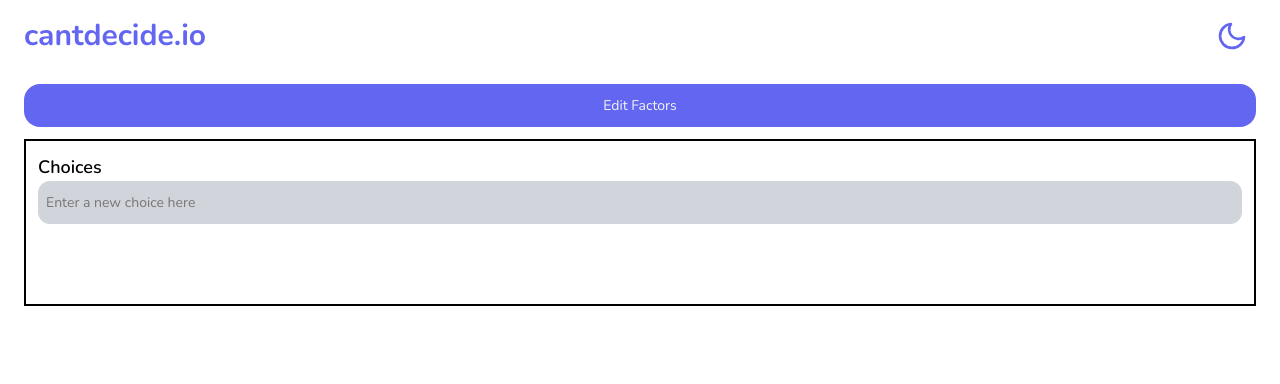
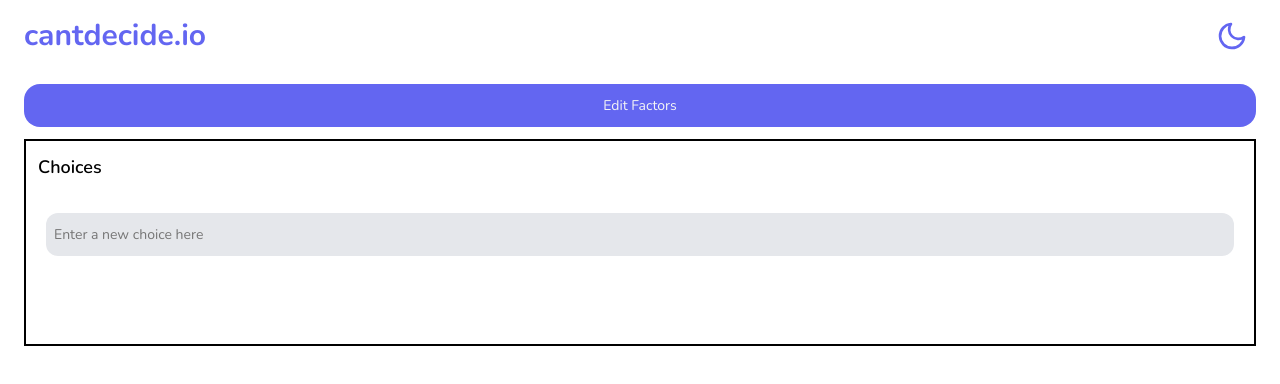
Before and after one commit to maybemaby/CantDecide, a React (Create React App) app: page / in a window 1280 px wide. Shown: the top 384 px of the page. Built offline with nearby package versions, Linux system fonts and the light colour scheme.

Commit message:
ChoiceList choice submission + styles

```diff
--- a/src/components/ChoiceList.tsx
+++ b/src/components/ChoiceList.tsx
@@ -1,5 +1,7 @@
-import React from "react";
+import React, { useState } from "react";
+import { idText } from "typescript";
 import { useChoices } from "../hooks/useChoices";
+import { IChoice } from "../models/IChoice";
 import { IFactor } from "../models/IFactor";
 import styles from "../styles/choicelist.module.css";
 
@@ -8,18 +10,55 @@ interface ChoiceListProps {
 }
 
 export const ChoiceList = ({ factors }: ChoiceListProps): JSX.Element => {
-  // const [choices] = useChoices(factors);
+  const [choices, addChoice] = useChoices(factors);
+  const [choiceInput, setChoiceInput] = useState<string>("");
+
+  const handleChange = (event: React.FormEvent<HTMLInputElement>): void => {
+    setChoiceInput(event.currentTarget.value);
+  };
+
+  const handleChoiceSubmit = (
+    event: React.KeyboardEvent<HTMLInputElement>
+  ): void => {
+    if (event.key === "Enter") {
+      const id =
+        choices.reduce(
+          (prev, current) => {
+            return prev.id > current.id ? prev : current;
+          },
+          { id: 0 }
+        ).id + 1;
+      const newChoice: IChoice = {
+        title: choiceInput.trim(),
+        id: id,
+        chosen: false,
+        factors: [],
+      };
+      addChoice(newChoice);
+      setChoiceInput("");
+    }
+  };
 
   return (
     <section id="choices" className={styles.Container}>
       <span>
         <h2 className={styles.Title}>Choices</h2>
       </span>
-      <input
-        type="text"
-        placeholder="Enter a new choice here"
-        className={styles.ChoiceInput}
-      />
+      <section id="choice-list" className={styles.Body}>
+        <ul>
+          {choices.map((choice, index) => {
+            return <li key={index}>{choice.title}</li>;
+          })}
+        </ul>
+        <input
+          type="text"
+          placeholder="Enter a new choice here"
+          className={styles.ChoiceInput}
+          value={choiceInput}
+          onChange={handleChange}
+          onKeyPress={handleChoiceSubmit}
+        />
+      </section>
     </section>
   );
 };
--- a/src/styles/base.css
+++ b/src/styles/base.css
@@ -2,6 +2,7 @@
   --indigo-500: #6366f1;
   --indigo-600: #4f46e5;
   --gray-300: #d1d5db;
+  --gray-200: #e5e7eb;
 }
 
 /* Font */
--- a/src/styles/choicelist.module.css
+++ b/src/styles/choicelist.module.css
@@ -16,10 +16,20 @@
   line-height: 1.75rem /* 28px */;
 }
 
+.Body {
+  padding-top: 1.5rem;
+}
+
 .ChoiceInput {
   width: 100%;
   margin-right: 0.5rem;
   padding: 0.75rem 0.5rem;
-  background-color: var(--gray-300);
+  background-color: var(--gray-200);
   border-radius: 0.75rem;
 }
+
+@media screen and (min-width: 768px) {
+  .Body {
+    margin: 0.5rem;
+  }
+}
```
